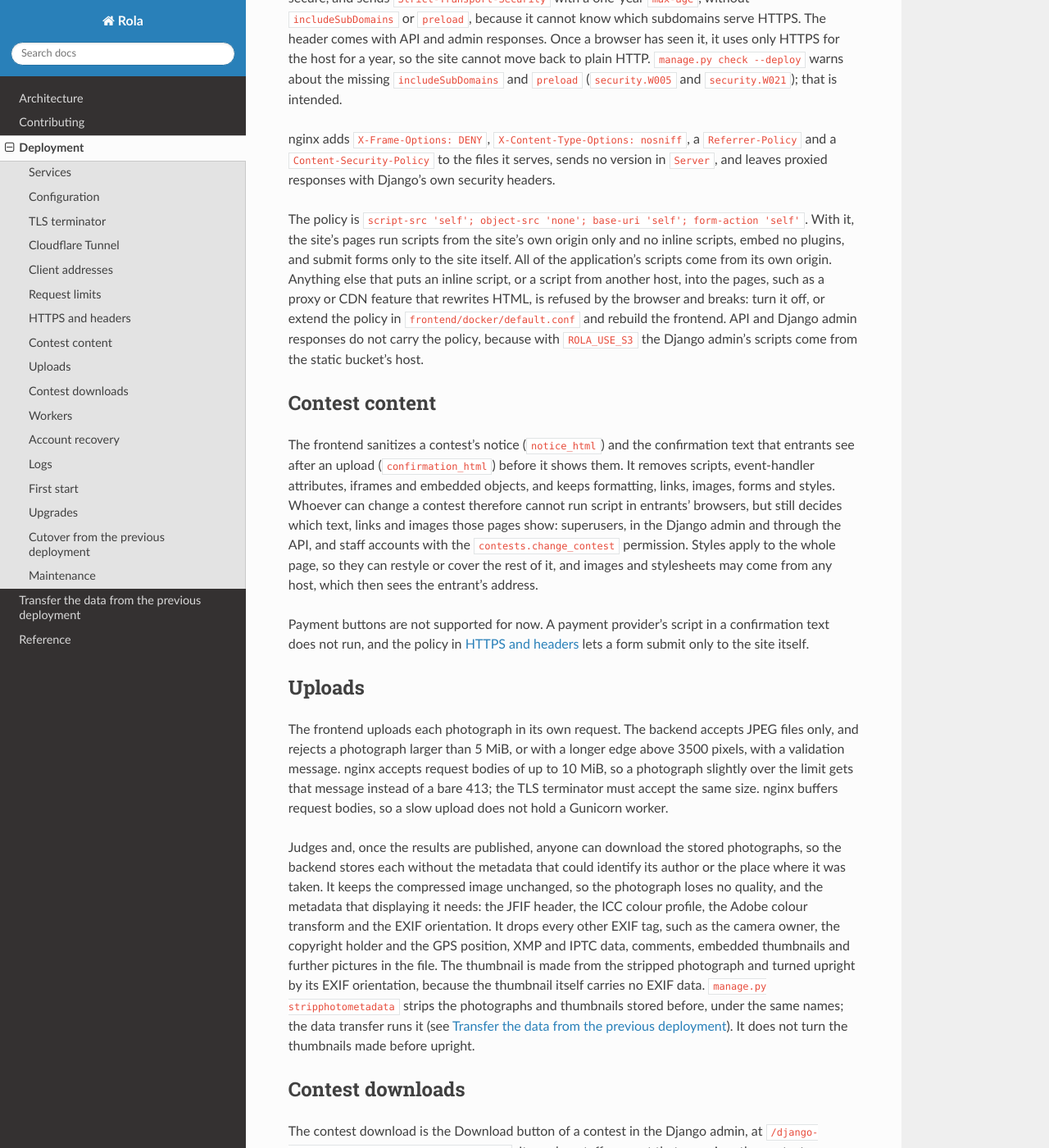
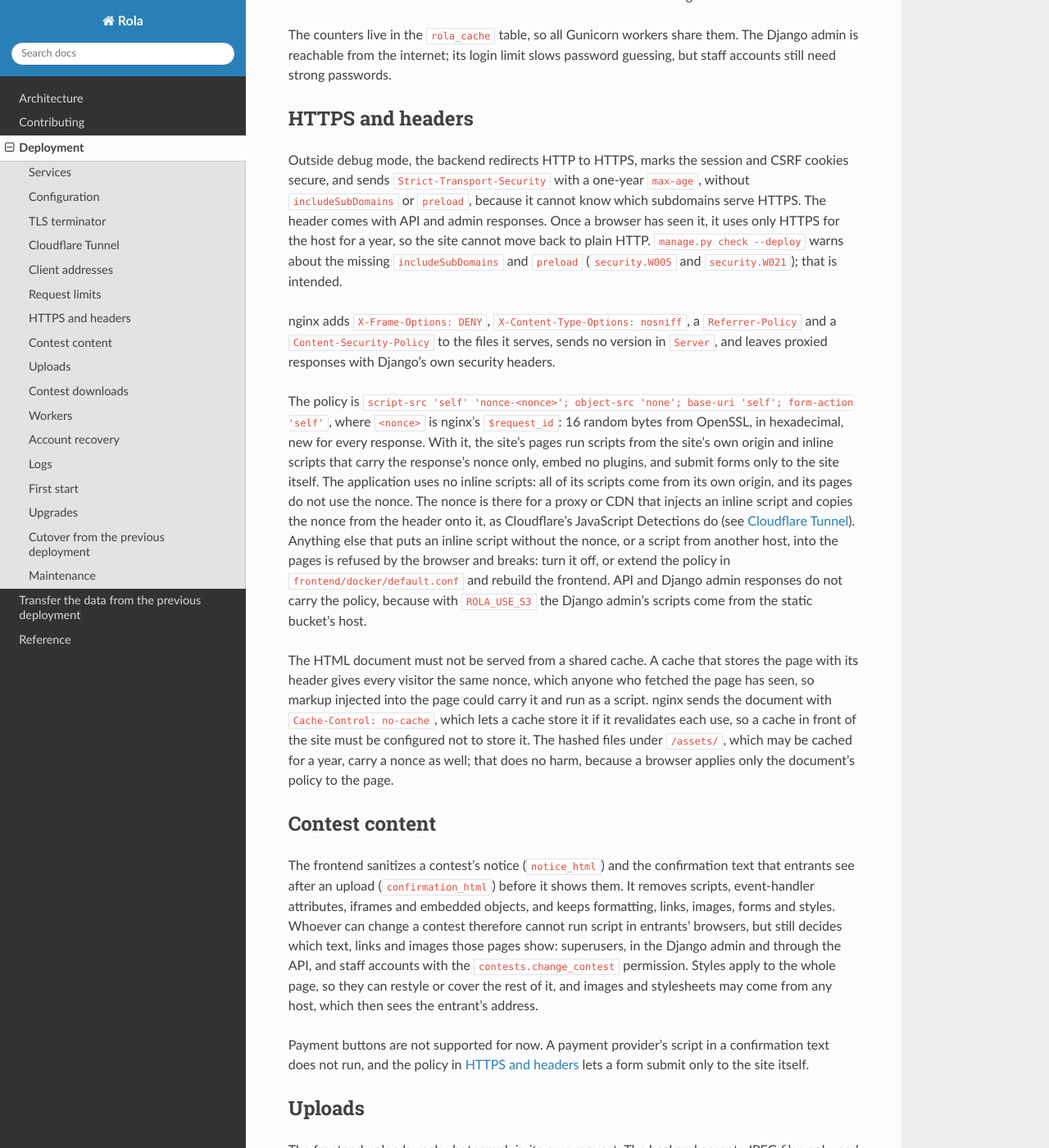
Before and after one commit to dblenkus/rola, a Sphinx documentation site: the page built from docs/deployment.rst, in a window 1280 px wide and 1400 px high, scrolled down 5769 px. Shown: the whole window at 82% size. Built offline with Sphinx 7.4.7 and the Read the Docs theme 3.1.0, drawn with Linux system fonts in a browser that asks for light colours; the version number could not be read and is left out; some of the changed text lies outside the part shown.

Commit message:
Add a per-response nonce to the script policy
Behind Cloudflare with Bot Fight Mode on, JavaScript Detections injects
an inline script into every page, and Cloudflare does not let that be
turned off. The policy script-src 'self' made browsers refuse it.

Cloudflare reads a nonce from the policy header and adds it to the
scripts it injects, so nginx now sends 'nonce-$request_id' in script-src:
16 random bytes from OpenSSL, new for every response. The application
uses no inline script and does not use the nonce, and an inline script
without it is still refused.

A shared cache that stored a page would give every visitor the same
nonce, so the deployment guide says not to cache the pages at Cloudflare.

The CI image job checks the nonce's shape and that two responses do not
share one.

Assisted-by: Claude Code

```diff
--- a/docs/deployment.rst
+++ b/docs/deployment.rst
@@ -260,19 +260,32 @@ server:
   uncompressed, so that the tokens in them are not exposed to compression
   side channels; a Compression Rule in Cloudflare that turns compression off
   for these two paths keeps it that way.
-* The ``Content-Security-Policy`` that nginx sends (see `HTTPS and
-  headers`_) makes browsers refuse the scripts that some Cloudflare features
-  add to the site's pages. Cloudflare's `Content Security Policy reference
+* `JavaScript Detections
+  <https://developers.cloudflare.com/cloudflare-challenges/challenge-types/javascript-detections/>`__,
+  which are always on with Bot Fight Mode, work with the
+  ``Content-Security-Policy`` that nginx sends (see `HTTPS and headers`_).
+  Cloudflare reads the nonce from the policy header and adds it to the
+  inline script it injects, which then loads its code from
+  ``/cdn-cgi/challenge-platform/`` on the site's own origin. Cloudflare
+  injects nothing into a response with ``Cache-Control: no-transform``,
+  which nginx does not send.
+* The policy makes browsers refuse the scripts of other Cloudflare features
+  that add them to the site's pages. Cloudflare's `Content Security Policy
+  reference
   <https://developers.cloudflare.com/fundamentals/reference/policies-compliances/content-security-policies/>`__
-  lists what they need: Rocket Loader a script from ``ajax.cloudflare.com``,
-  Web Analytics one from ``static.cloudflareinsights.com``, and Scrape
-  Shield, whose Email Address Obfuscation Cloudflare enables automatically,
-  inline scripts. `JavaScript Detections
-  <https://developers.cloudflare.com/cloudflare-challenges/challenge-types/javascript-detections/>`__,
-  which are always on with Bot Fight Mode, add an inline script as well.
-  Keep these features off for the site, or add the host they need to
+  lists what they need, and mentions no nonce for them: Rocket Loader a
+  script from ``ajax.cloudflare.com``, Web Analytics one from
+  ``static.cloudflareinsights.com``, and Scrape Shield, whose Email Address
+  Obfuscation Cloudflare enables automatically, ``'unsafe-inline'``. Keep
+  these features off for the site, or add the host they need to
   ``script-src`` in ``frontend/docker/default.conf`` and rebuild the
   frontend; allowing inline scripts would undo the policy.
+* Do not cache the site's pages at Cloudflare, for example with a Cache
+  Rule that caches everything. Cloudflare does not cache HTML by default,
+  but a cached page would replay one nonce to every visitor (see `HTTPS and
+  headers`_). nginx's ``Cache-Control: no-cache`` does not rule this out:
+  with such a rule, Cloudflare stores the page and revalidates it on each
+  use, and an Edge Cache TTL in the rule turns that revalidation off.
 
 Client addresses
 ================
@@ -329,16 +342,31 @@ a ``Referrer-Policy`` and a ``Content-Security-Policy`` to the files it
 serves, sends no version in ``Server``, and leaves proxied responses with
 Django's own security headers.
 
-The policy is ``script-src 'self'; object-src 'none'; base-uri 'self';
-form-action 'self'``. With it, the site's pages run scripts from the site's
-own origin only and no inline scripts, embed no plugins, and submit forms
-only to the site itself. All of the application's scripts come from its own
-origin. Anything else that puts an inline script, or a script from another
-host, into the pages, such as a proxy or CDN feature that rewrites HTML, is
-refused by the browser and breaks: turn it off, or extend the policy in
-``frontend/docker/default.conf`` and rebuild the frontend. API and Django
+The policy is ``script-src 'self' 'nonce-<nonce>'; object-src 'none';
+base-uri 'self'; form-action 'self'``, where ``<nonce>`` is nginx's
+``$request_id``: 16 random bytes from OpenSSL, in hexadecimal, new for every
+response. With it, the site's pages run scripts from the site's own origin
+and inline scripts that carry the response's nonce only, embed no plugins,
+and submit forms only to the site itself. The application uses no inline
+scripts: all of its scripts come from its own origin, and its pages do not
+use the nonce. The nonce is there for a proxy or CDN that injects an inline
+script and copies the nonce from the header onto it, as Cloudflare's
+JavaScript Detections do (see `Cloudflare Tunnel`_). Anything else that puts
+an inline script without the nonce, or a script from another host, into the
+pages is refused by the browser and breaks: turn it off, or extend the policy
+in ``frontend/docker/default.conf`` and rebuild the frontend. API and Django
 admin responses do not carry the policy, because with ``ROLA_USE_S3`` the
 Django admin's scripts come from the static bucket's host.
+
+The HTML document must not be served from a shared cache. A cache that
+stores the page with its header gives every visitor the same nonce, which
+anyone who fetched the page has seen, so markup injected into the page could
+carry it and run as a script. nginx sends the document with
+``Cache-Control: no-cache``, which lets a cache store it if it revalidates
+each use, so a cache in front of the site must be configured not to store
+it. The hashed files under ``/assets/``, which may be cached for a year,
+carry a nonce as well; that does no harm, because a browser applies only
+the document's policy to the page.
 
 Contest content
 ===============
```
Also changed, not shown: docs/CHANGELOG.rst (+6 -5 lines), docs/contributing.rst (+6 -5 lines), 2 other files.
